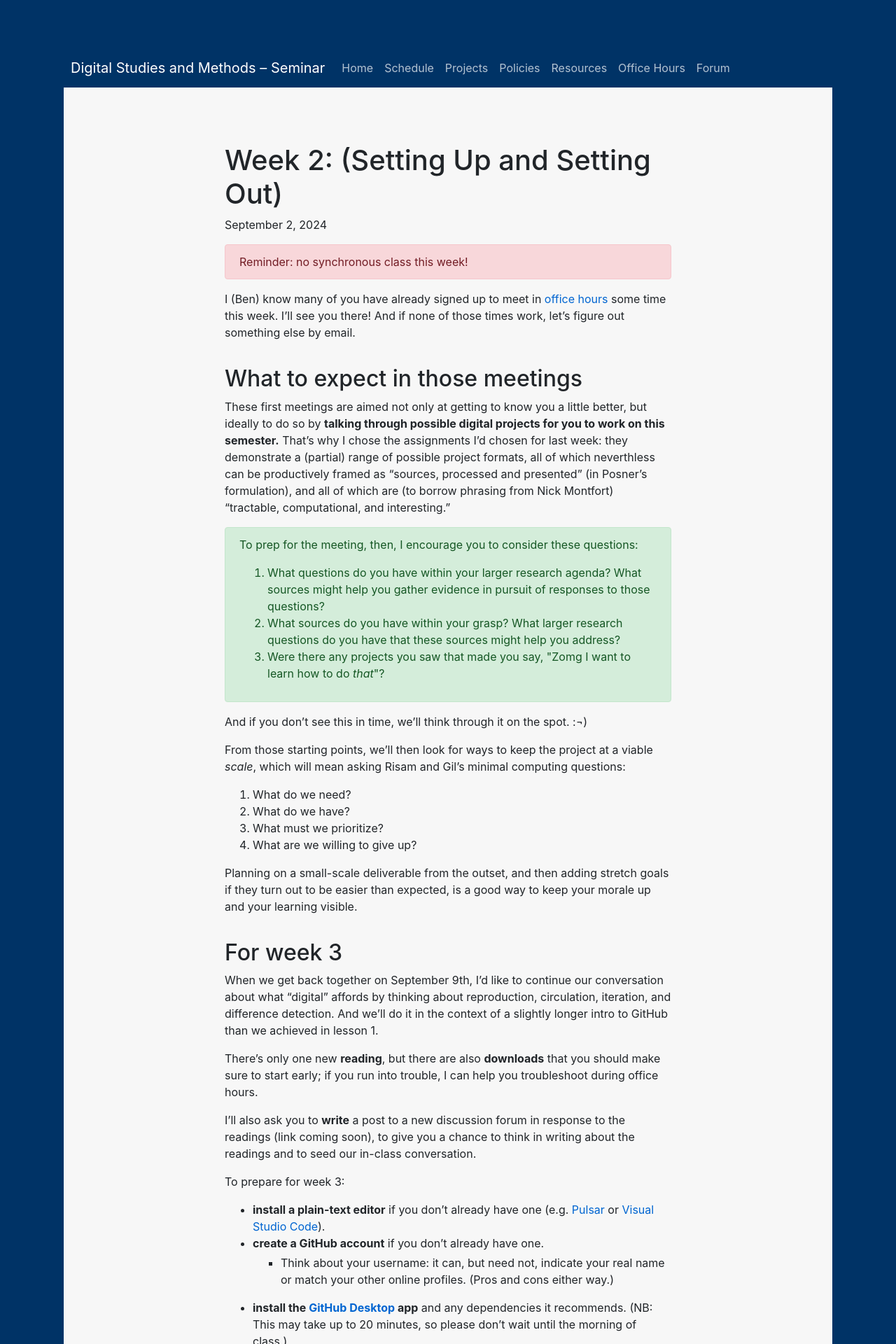
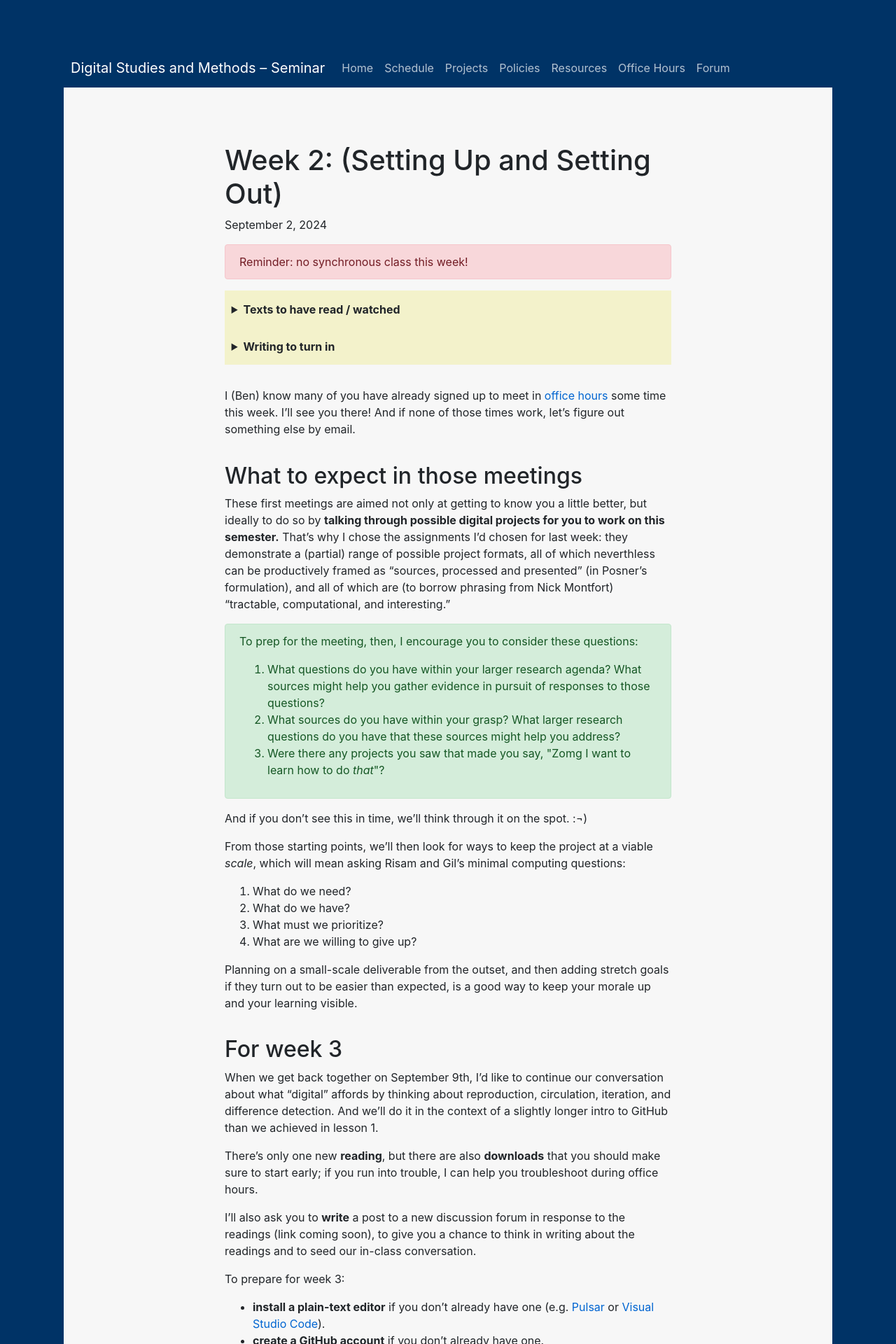
Before and after one commit to benmiller314/dsam2024fall, a Jekyll site: the page built from plans/week-02.md, in a window 1280 px wide. Shown: the top 1920 px of the page at 70% size. Built offline with Jekyll 4.4.1, drawn with Linux system fonts in a browser that asks for light colours; our own code applies the rules of GitHub Pages for plain Markdown files.

Commit message:
fix up prereqs for week 2

```diff
--- a/assets/css/screen.css
+++ b/assets/css/screen.css
@@ -363,6 +363,7 @@ aside {
 
 .prereqs {
     background-color: rgba(234, 230, 114, .33);
+    margin-bottom: 2em;
 }
 
 .prereqs details summary {
--- a/plans/week-02.md
+++ b/plans/week-02.md
@@ -3,6 +3,23 @@
 <span class="date">September 2, 2024</span>
 
 <div class="alert alert-danger">Reminder: no synchronous class this week!</div>
+
+<section class="prereqs">
+<details><summary><strong>Texts to have read / watched</strong></summary>
+    <ul>
+        <li>Posner, Miriam. “How Did They Make That? The Video!” Miriam Posner's Blog, April 17, 2014. <a href="http://miriamposner.com/blog/how-did-they-make-that-the-video/">http://miriamposner.com/blog/how-did-they-make-that-the-video/</a>.</li>
+        <li>Posner, Miriam. How Did They Make That? 29 Aug. 2013, <a href="https://miriamposner.com/blog/how-did-they-make-that/">https://miriamposner.com/blog/how-did-they-make-that/</a>.</li>
+        <li>Risam, Roopika, and Alex Gil. “Introduction: The Questions of Minimal Computing.” Digital Humanities Quarterly, vol. 16, no. 2, 2022, <a href="http://www.digitalhumanities.org/dhq/vol/16/2/000646/000646.html">http://www.digitalhumanities.org/dhq/vol/16/2/000646/000646.html</a></li>
+    </ul>
+</details>
+<details><summary><strong>Writing to turn in</strong></summary>
+    <ul>
+        <li>survey about your work environment, etc, including a letter to Ben in response to his, if you didn't during lesson 1</li>
+        <li>an intro post to the <a href="{{site.github_url}}/discussions/1">discussion forum</a></li>
+    </ul>
+</details>
+</section>
+
 
 I (Ben) know many of you have already signed up to meet in [office hours](office) some time this week. I'll see you there! And if none of those times work, let's figure out something else by email.
 
```
